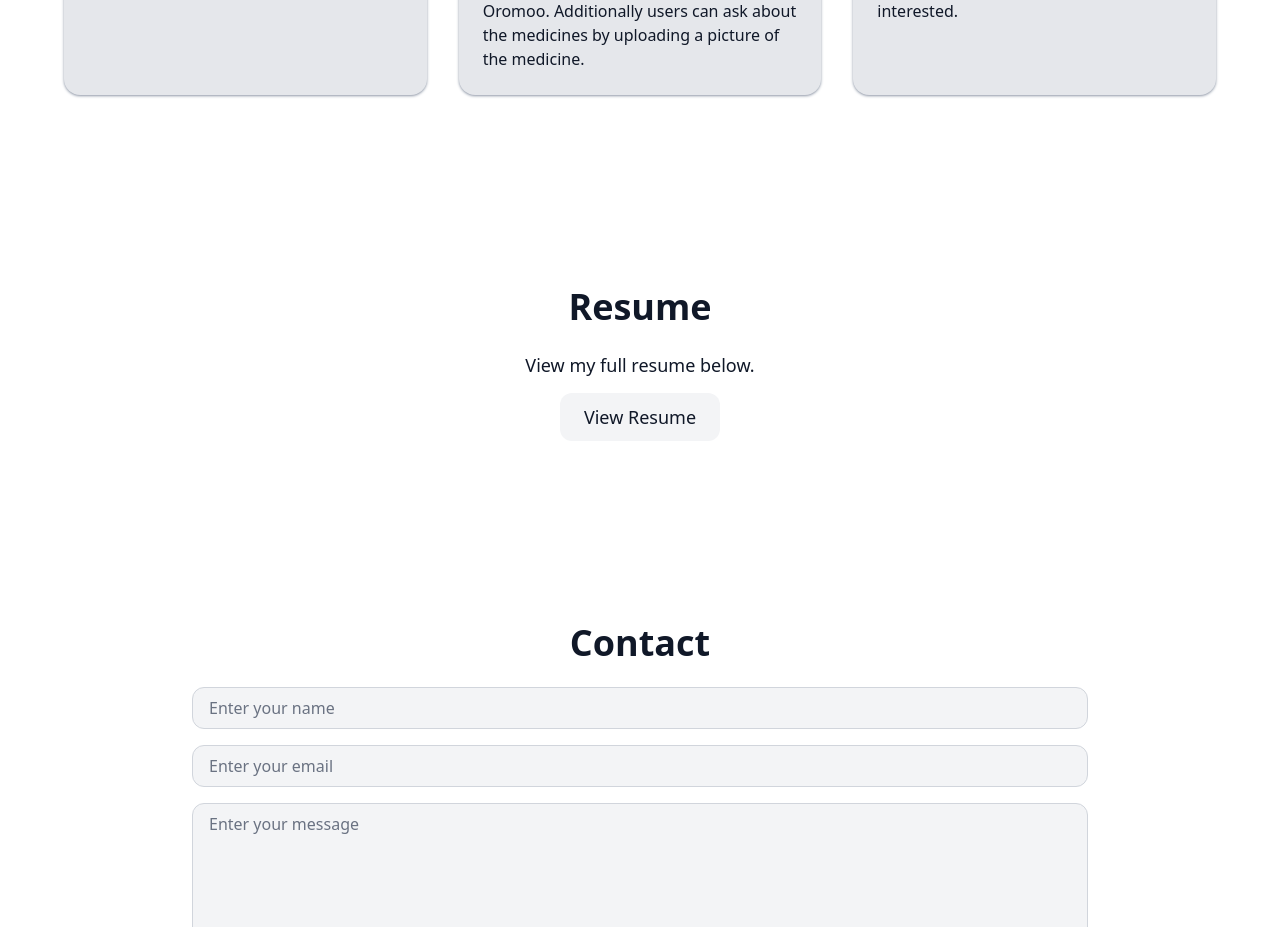
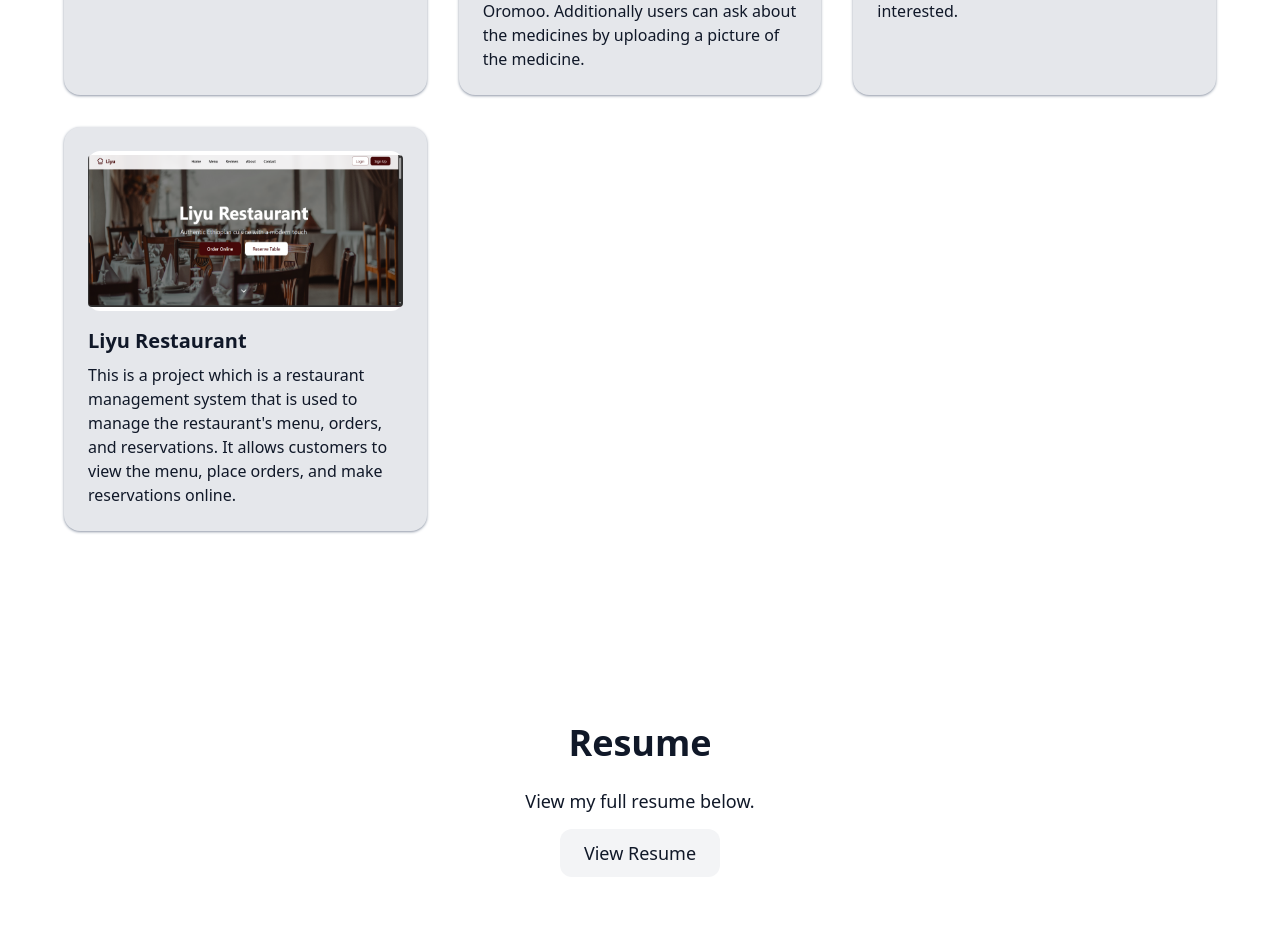
Before and after one commit to Eden1916/My-Portfolio, a React (Vite) app in the folder frontend/: page / in a window 1280 px wide. Shown: the part 2240-3167 px from the top of the page. Built offline with nearby package versions, Linux system fonts and the light colour scheme.

Commit message:
addition of new project

```diff
--- a/frontend/src/components/Projects.js
+++ b/frontend/src/components/Projects.js
@@ -1,8 +1,10 @@
 import studentRoster from "../assets/studentRoster.png"
 import pillSafe from "../assets/pillSafe.png"
 import majet from "../assets/majet.png"
+import restaurant from "../assets/restaurant.png"
 export const Projects = [
     {id:1, img : studentRoster, name : "Student Roster", link:"https://eden.freehosting.dev/", description:"It is used to manage student information including adding, viewing, updating, and deleting student records."},
     {id:2, img : pillSafe, name : "Pill Safe", link:"https://daw-delta.vercel.app/", description:"It is used to know and understand the purpose of medicines we are using and if they have side effect thet we should be aware of. And users can ask and get information about medicines in three languages; English, Amharic and Afan Oromoo. Additionally users can ask about the medicines by uploading a picture of the medicine."},
-    {id:3, img : majet, name : "Majet", link:"https://majet-pi.vercel.app/", description:"This is a project which is a customer interface that is used to browse available agricaltural products including Grains, Vegetables, and Fruits with different locations in Ethiopia and buy if the product is available and the user is interested."}
+    {id:3, img : majet, name : "Majet", link:"https://majet-pi.vercel.app/", description:"This is a project which is a customer interface that is used to browse available agricaltural products including Grains, Vegetables, and Fruits with different locations in Ethiopia and buy if the product is available and the user is interested."},
+    {id:4, img : restaurant, name : "Liyu Restaurant", link:"https://restaurant-management-system-git-master-eden-sahlie-s-projects.vercel.app/", description:"This is a project which is a restaurant management system that is used to manage the restaurant's menu, orders, and reservations. It allows customers to view the menu, place orders, and make reservations online."}
 ]
```
Also changed, not shown: frontend/src/assets/restaurant.png (added).
